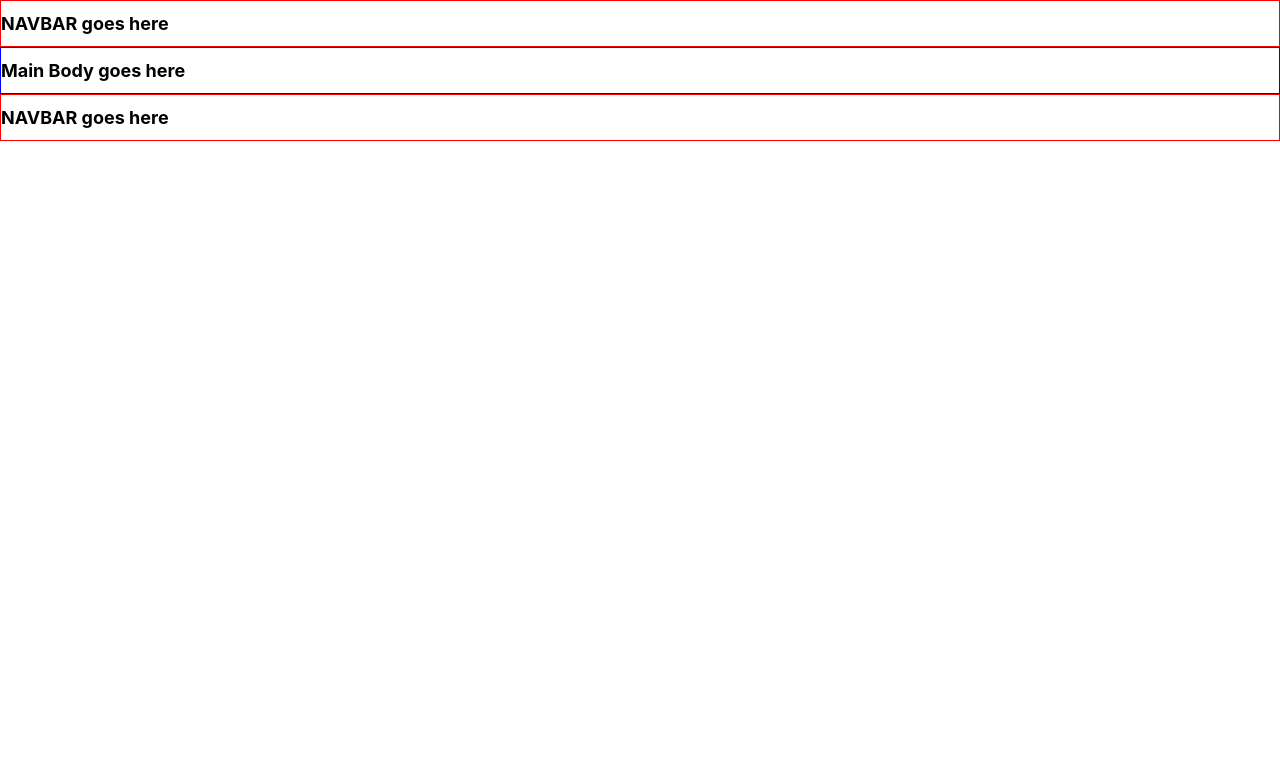
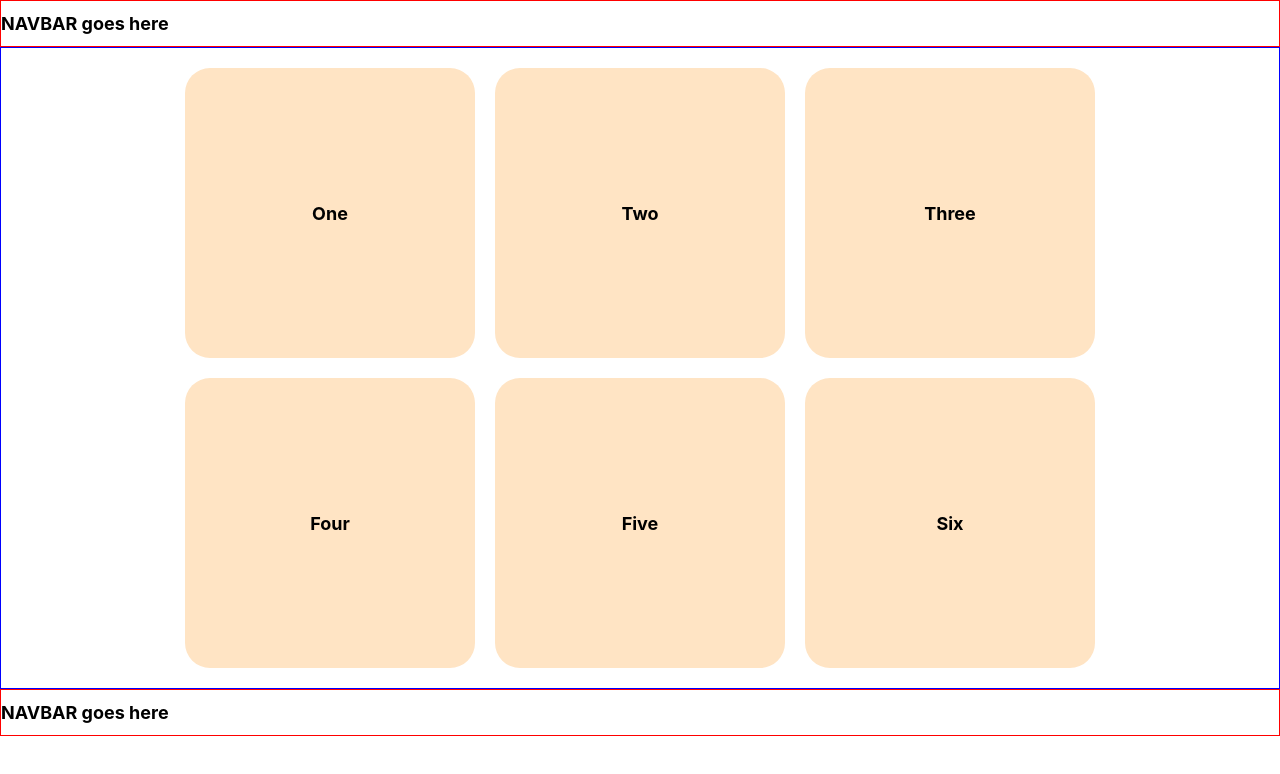
Before and after one commit to aharper8484/aharper8484.github.io, a React (Create React App) app: page / in a window 1280 px wide. Shown: the top 774 px of the page. Built offline with nearby package versions, Linux system fonts and the light colour scheme.

Commit message:
Added 6 box grid
CSS added to justify grid

```diff
--- a/src/components/MainBody.css
+++ b/src/components/MainBody.css
@@ -1,5 +1,65 @@
-.mainBodyGrid {
+.mainContainer {
   border: 1px solid blue;
+  display: grid;
+  place-items: center;
+}
+
+.mainGrid {
+  display: grid;
+  justify-items: center;
+  grid-template-columns: repeat(3, 1fr);
+  /* align-items: center;
+  justify-content: center; */
+  gap: 20px;
+  padding: 20px;
+}
+
+.itemContainer {
+  width: 250px;
+  height: 250px;
+  display: flex;
+  align-items: center;
+  justify-content: center;
+  padding: 20px;
+  background-color: bisque;
+  border-radius: 25px;
+}
+
+@media (min-width: 320px) {
+  /* smartphones, iPhone, portrait 480x320 phones */
+  .mainGrid {
+    grid-template-columns: repeat(1, 1fr);
+  }
+}
+@media (min-width: 481px) {
+  /* portrait e-readers (Nook/Kindle), smaller tablets @ 600 or @ 640 wide. */
+  .mainGrid {
+    grid-template-columns: repeat(1, 1fr);
+  }
+}
+@media (min-width: 641px) {
+  /* portrait tablets, portrait iPad, landscape e-readers, landscape 800x480 or 854x480 phones */
+  .mainGrid {
+    grid-template-columns: repeat(2, 1fr);
+  }
+}
+@media (min-width: 961px) {
+  /* tablet, landscape iPad, lo-res laptops ands desktops */
+  .mainGrid {
+    grid-template-columns: repeat(2, 1fr);
+  }
+}
+@media (min-width: 1025px) {
+  /* big landscape tablets, laptops, and desktops */
+  .mainGrid {
+    grid-template-columns: repeat(3, 1fr);
+  }
+}
+@media (min-width: 1281px) {
+  /* hi-res laptops and desktops */
+  .mainGrid {
+    grid-template-columns: repeat(3, 1fr);
+  }
 }
 
 h1 {
--- a/src/components/MainBody.js
+++ b/src/components/MainBody.js
@@ -2,8 +2,27 @@ import "./MainBody.css";
 
 function MainBody() {
   return (
-    <div className="mainBodyGrid">
-      <h1>Main Body goes here</h1>
+    <div className="mainContainer">
+      <div className="mainGrid">
+        <div className="itemContainer">
+          <h1>One</h1>
+        </div>
+        <div className="itemContainer">
+          <h1>Two</h1>
+        </div>
+        <div className="itemContainer">
+          <h1>Three</h1>
+        </div>
+        <div className="itemContainer">
+          <h1>Four</h1>
+        </div>
+        <div className="itemContainer">
+          <h1>Five</h1>
+        </div>
+        <div className="itemContainer">
+          <h1>Six</h1>
+        </div>
+      </div>
     </div>
   );
 }
```
